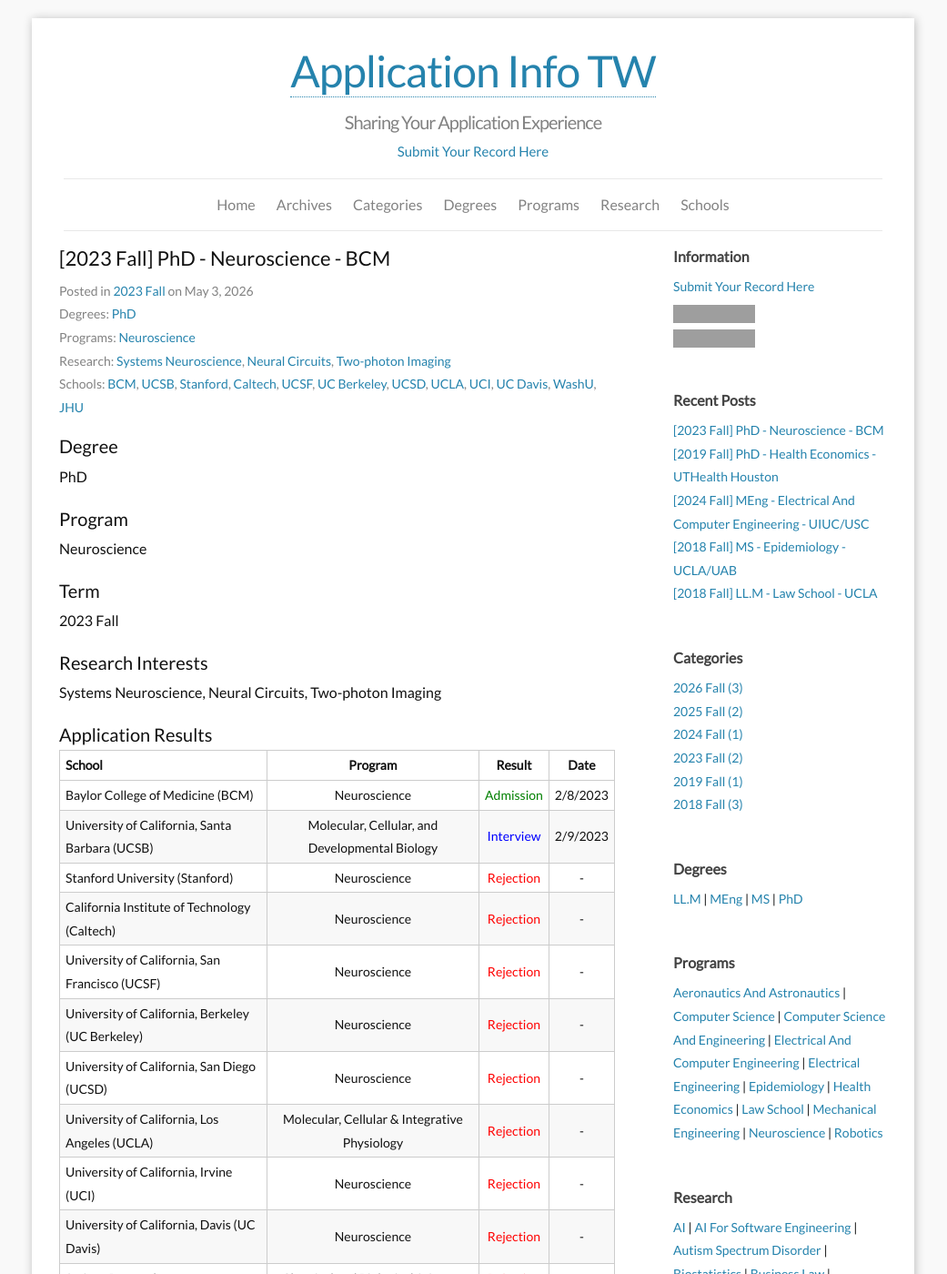
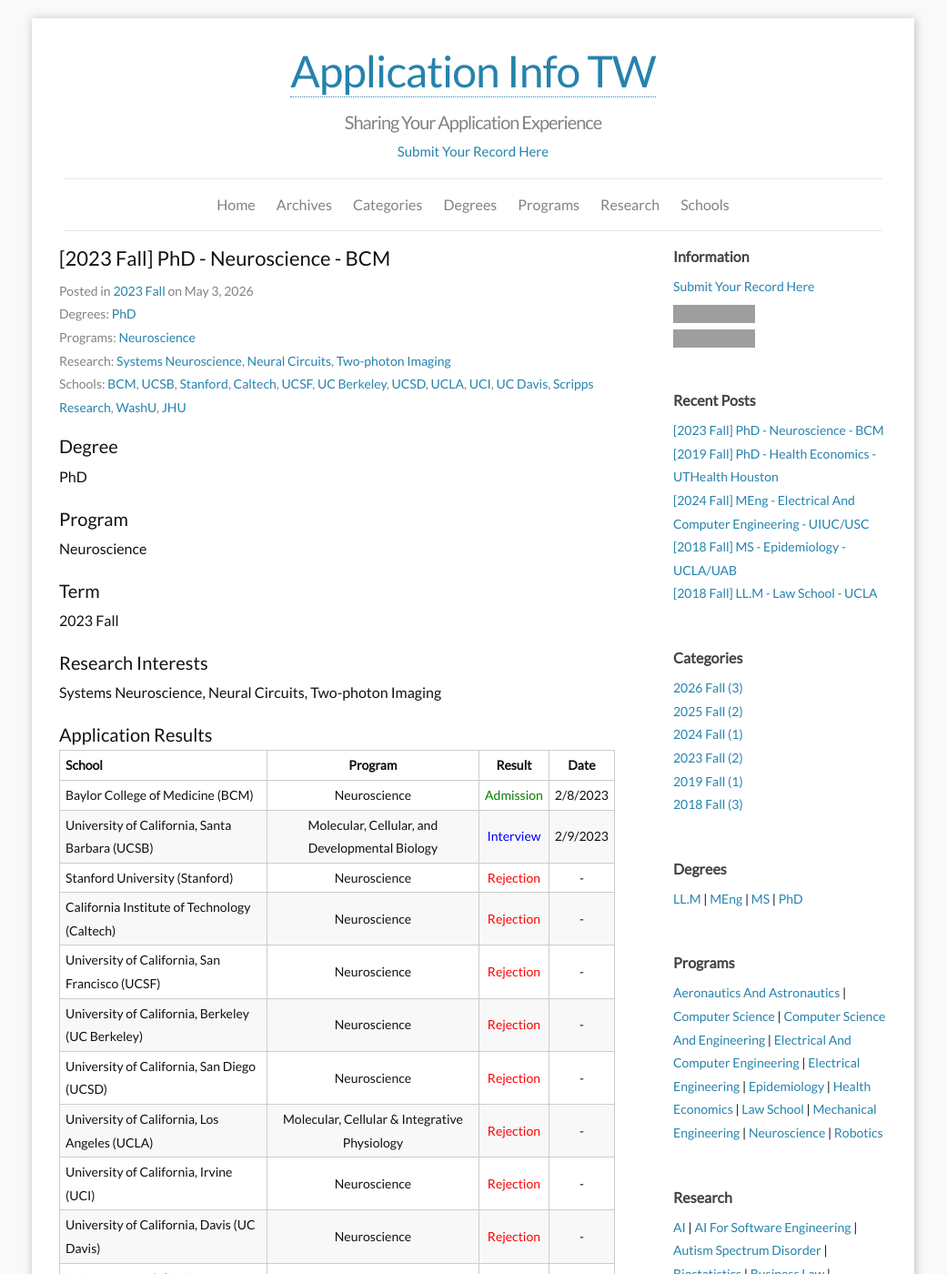
Before and after one commit to tw-apply-info/tw-apply-info.github.io, a Jekyll site: the page built from _posts/2026-05-03-182329-2023-fall.md, in a window 1280 px wide and 1400 px high. Shown: the whole window at 91% size, without its empty margins (120-1161 px from the left). Built offline with Jekyll 4.4.1, drawn with Linux system fonts in a browser that asks for light colours; comment, search, counter and statistics services are not loaded; some of the changed text lies outside the part shown; grey boxes are pictures that could not be loaded.

Commit message:
add Scripps Research

```diff
--- a/_posts/2026-05-03-182329-2023-fall.md
+++ b/_posts/2026-05-03-182329-2023-fall.md
@@ -22,6 +22,7 @@
 - UCLA
 - UCI
 - UC Davis
+- Scripps Research
 - WashU
 - JHU
 ---
@@ -59,7 +60,7 @@
 | University of California, Los Angeles (UCLA) | Molecular, Cellular & Integrative Physiology | <span style="color:red">Rejection</span> | - |
 | University of California, Irvine (UCI) | Neuroscience | <span style="color:red">Rejection</span> | - |
 | University of California, Davis (UC Davis) | Neuroscience | <span style="color:red">Rejection</span> | - |
-| Scripps Research | Chemical and Biological Sciences | <span style="color:red">Rejection</span> | - |
+| Scripps Research (Scripps Research) | Chemical and Biological Sciences | <span style="color:red">Rejection</span> | - |
 | Washington University in St Louis (WashU) | Neuroscience | <span style="color:red">Rejection</span> | - |
 | Johns Hopkins University (JHU) | Neuroscience | <span style="color:red">Rejection</span> | - |
 
--- a/schools.csv
+++ b/schools.csv
@@ -407,3 +407,4 @@
 Ontario Tech University,OntarioTech
 Brock University,Brock
 University of Regina,URegina
+Scripps Research,Scripps Research
```
